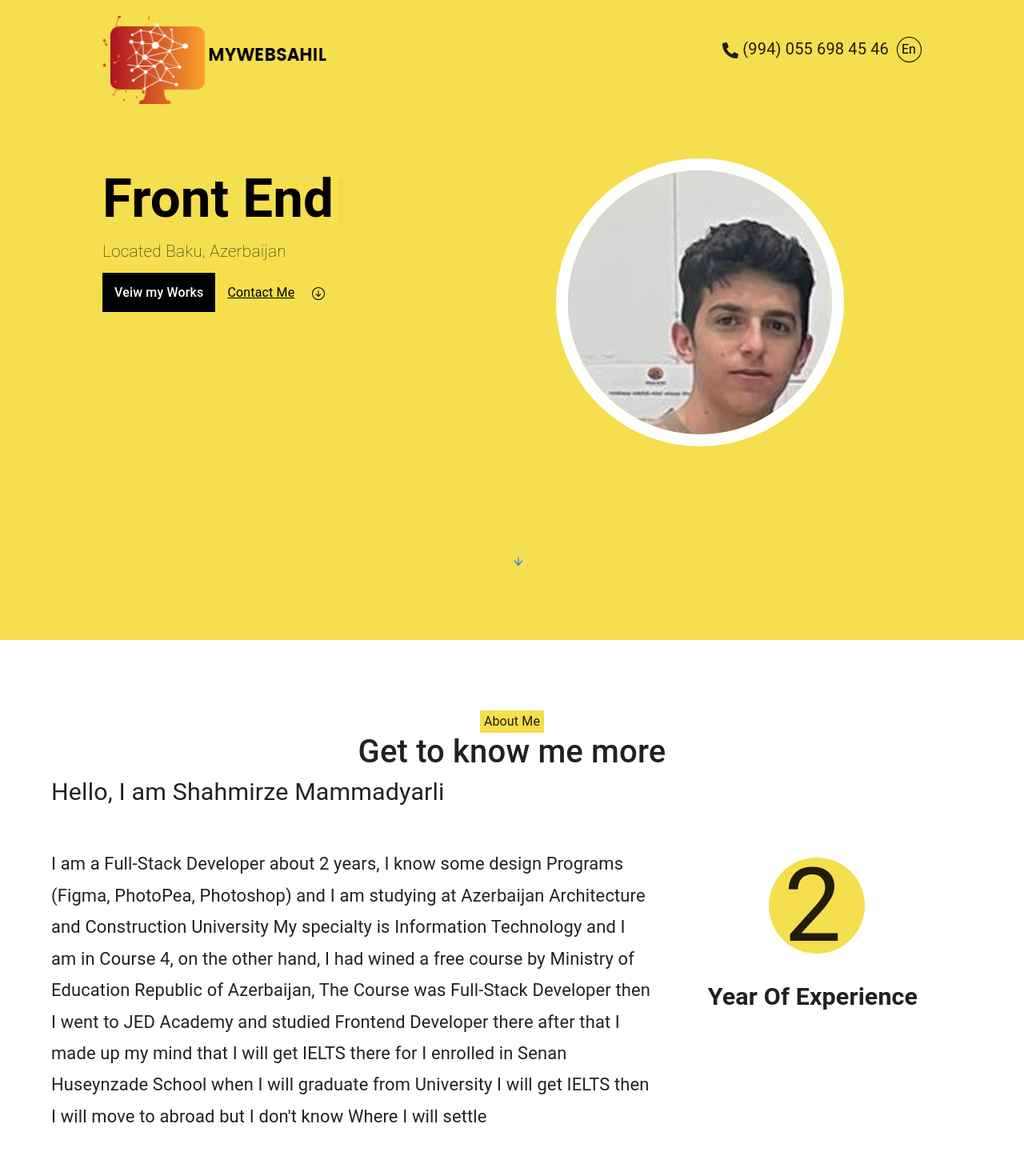
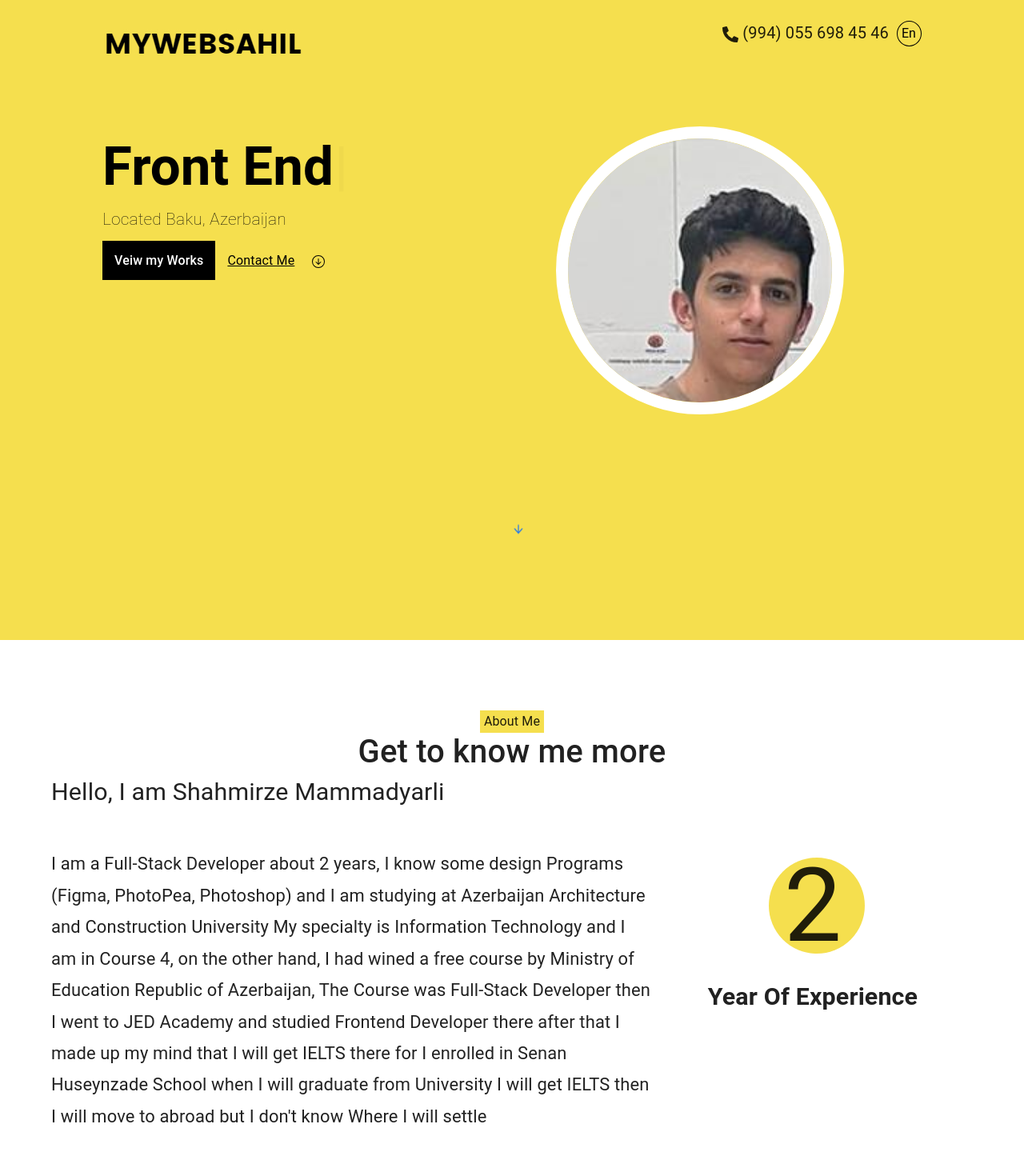
Before and after one commit to ShahmirzeMIT/Portfolio, a React (Create React App) app: page / in a window 1280 px wide. Shown: the top 1470 px of the page at 80% size. Built offline with nearby package versions, Linux system fonts and the light colour scheme.

Commit message:
change logo

```diff
--- a/src/component/header.js
+++ b/src/component/header.js
@@ -43,8 +43,8 @@ export const Header = () => {
   <header id="home">
     <nav>
       <div className="menu wd80head">
-        <div className='headImage'>
-          <img src="assets/img/logo.png" alt="Logo" />
+        <div className='headImage2'>
+          <img src="assets/img/logo.jpg" alt="Logo" />
         </div>
         <div className="rightList dulf">
           <ul>
--- a/src/component/main.js
+++ b/src/component/main.js
@@ -1,12 +1,23 @@
 import { DataContext, LanguageContext } from "../App";
-import { useContext } from "react";
+import { useContext, useRef } from "react";
 import styles from "../index.css";
 import { Fragment } from "react";
-
+import { AiOutlineUp } from 'react-icons/ai';
 function Main() {
   const value = useContext(DataContext);
   const information = value.data
   const [lang, setLang] = useContext(LanguageContext);
+  const elemup=useRef(null)
+  const getCordinats=()=>{
+    const elem=elemup.current
+    if(elem){
+      const { top, left, right, bottom } = elem.getBoundingClientRect();
+      if(bottom>512.34375){
+        elemup.className.add("exhibit")
+      }
+
+    }
+  }
   return (
     <>
     <main id="know">
@@ -62,17 +73,12 @@ function Main() {
           </h2>
         </article>
       </div>
-
-      <div className="Elaqe">
-
-                {
-
-                }
-
-      </div>
     </div>
   ) : null
 }
+     {/* <div> <span ref={elemup}  className="pFixed"><AiOutlineUp/></span></div>
+     <button onClick={getCordinats}>Get Element Coordinates</button> */}
+
       </main>
     </>
   );
--- a/src/index.css
+++ b/src/index.css
@@ -166,6 +166,7 @@ select {
 	margin: 0 auto;
  }
 
+
  .image {
 	width: 265px;
 	height: 265px;
@@ -206,9 +207,14 @@ select {
 	    opacity: 1;
 	}
  }
+ .exhibit{
+display: none;
+ }
 
  main{
   padding-top: 5.5em;
+  margin-bottom: 4em;
+  position: relative;
   }
   html {
     scroll-behavior: smooth;
@@ -293,6 +299,11 @@ select {
   }
   .Elaqe> div{
     text-align: center;
+  }
+  .pFixed{
+    position: fixed;
+    top: 0;
+    right: 0;
   }
   .mr-auto{
     margin: 0 auto;
```
